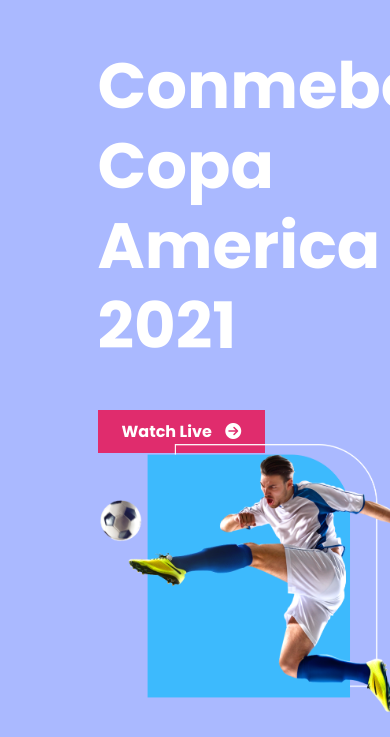
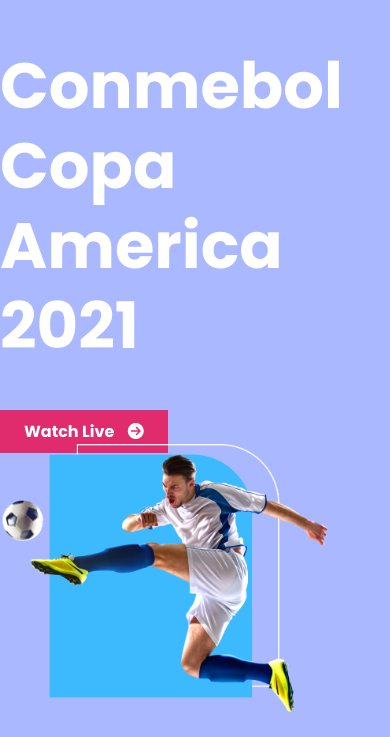
Before and after one commit to Toriqul202/copa-footbal, a plain HTML site: page index.html in a window 390 px wide. Shown: the part 107-844 px from the top of the page. Drawn offline with Linux system fonts and the light colour scheme.

Commit message:
first edit

```diff
--- a/style.css
+++ b/style.css
@@ -132,16 +132,18 @@
         width: 100%;
     }
     .container{
-        display: flex;
+
         align-items: center;
         justify-content: center;
         flex-direction: column;
     }
     .left-area{
         padding-left: 0;
+        width: 100%;
     }
     .right-area{
         padding-right: 0;
+        width: 100%;
       }
       .container img{
           width: 329px;
```
